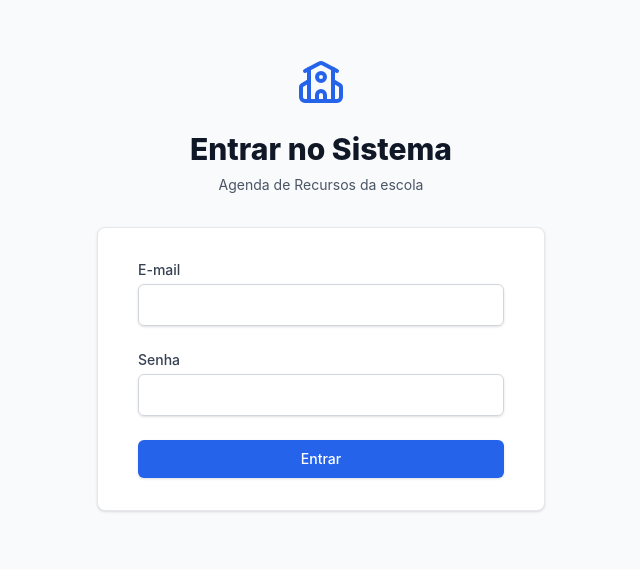
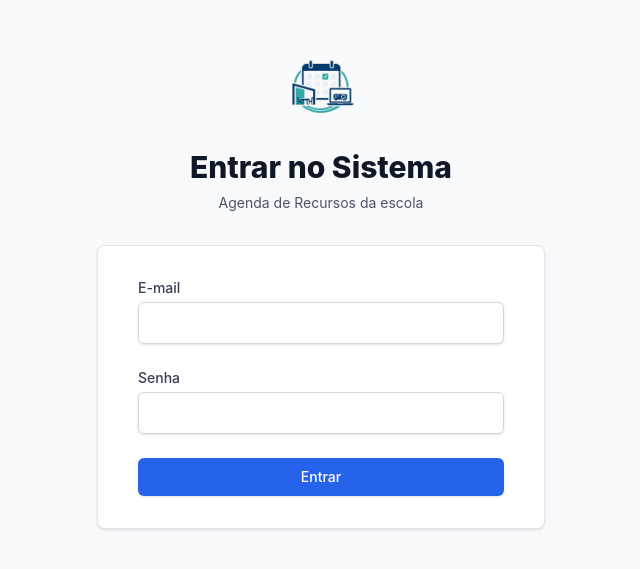
Before and after one commit to Isaacads/agendamento-espacos, a React (Vite) app: page /login in a window 1280 px wide. Shown: the part 115-684 px from the top of the page, without its empty margins (319-959 px from the left). Built offline with nearby package versions, Linux system fonts and the light colour scheme.

Commit message:
novo commit10

```diff
--- a/src/contexts/AuthContext.tsx
+++ b/src/contexts/AuthContext.tsx
@@ -31,10 +31,22 @@ export function AuthProvider({ children }: { children: React.ReactNode }) {
       } else {
         setLoading(false);
       }
+    }).catch(async () => {
+      await supabase.auth.signOut({ scope: 'local' });
+      setUser(null);
+      setProfile(null);
+      setLoading(false);
     });
 
     // Escutar mudanças de autenticação
-    const { data: { subscription } } = supabase.auth.onAuthStateChange((_event, session) => {
+    const { data: { subscription } } = supabase.auth.onAuthStateChange(async (event, session) => {
+      if (event === 'TOKEN_REFRESH_FAILED') {
+        await supabase.auth.signOut({ scope: 'local' });
+        setUser(null);
+        setProfile(null);
+        setLoading(false);
+        return;
+      }
       setUser(session?.user ?? null);
       if (session?.user) {
         fetchProfile(session.user.id);
--- a/src/pages/Login.tsx
+++ b/src/pages/Login.tsx
@@ -2,30 +2,17 @@ import { useState } from 'react';
 import { useNavigate } from 'react-router-dom';
 import { supabase } from '../lib/supabase';
 import { School, AlertCircle } from 'lucide-react';
-
-const assetUrls = import.meta.glob('../assets/**/*.{png,jpg,jpeg,svg,webp}', {
-  eager: true,
-  query: '?url',
-  import: 'default'
-}) as Record<string, string>;
-
-const loginLogoUrl =
-  assetUrls['../assets/LogoSisten.png'] ||
-  assetUrls['../assets/LogoSisten.jpg'] ||
-  assetUrls['../assets/LogoSisten.jpeg'] ||
-  assetUrls['../assets/LogoSisten.svg'] ||
-  assetUrls['../assets/img/LogoSisten.png'] ||
-  assetUrls['../assets/img/LogoSisten.jpg'] ||
-  assetUrls['../assets/img/LogoSisten.jpeg'] ||
-  assetUrls['../assets/img/LogoSisten.svg'];
+import logoSisten from '../assets/LogoSisten.png';
 
 export default function Login() {
   const [email, setEmail] = useState('');
   const [password, setPassword] = useState('');
   const [loading, setLoading] = useState(false);
   const [error, setError] = useState<string | null>(null);
+  const [logoFailed, setLogoFailed] = useState(false);
 
   const navigate = useNavigate();
+  const logoUrl = logoSisten;
 
   const handleAuth = async (e: React.FormEvent) => {
     e.preventDefault();
@@ -49,12 +36,17 @@ export default function Login() {
   return (
     <div className="min-h-screen bg-gray-50 flex flex-col justify-center py-12 sm:px-6 lg:px-8">
       <div className="sm:mx-auto sm:w-full sm:max-w-md text-center">
-        {loginLogoUrl ? (
-          <img src={loginLogoUrl} alt="Logo do Sistema" className="mx-auto h-14 w-auto" />
+        {!logoFailed ? (
+          <img
+            src={logoUrl}
+            alt="Logo do Sistema"
+            className="mx-auto h-24 sm:h-28 w-auto"
+            onError={() => setLogoFailed(true)}
+          />
         ) : (
           <School className="mx-auto h-12 w-12 text-primary-600" />
         )}
-        <h2 className="mt-6 text-center text-3xl font-extrabold text-gray-900">
+        <h2 className="-mt-1 text-center text-3xl font-extrabold text-gray-900">
           Entrar no Sistema
         </h2>
         <p className="mt-2 text-center text-sm text-gray-600">
```
Also changed, not shown: src/assets/LogoSisten.png (added).
